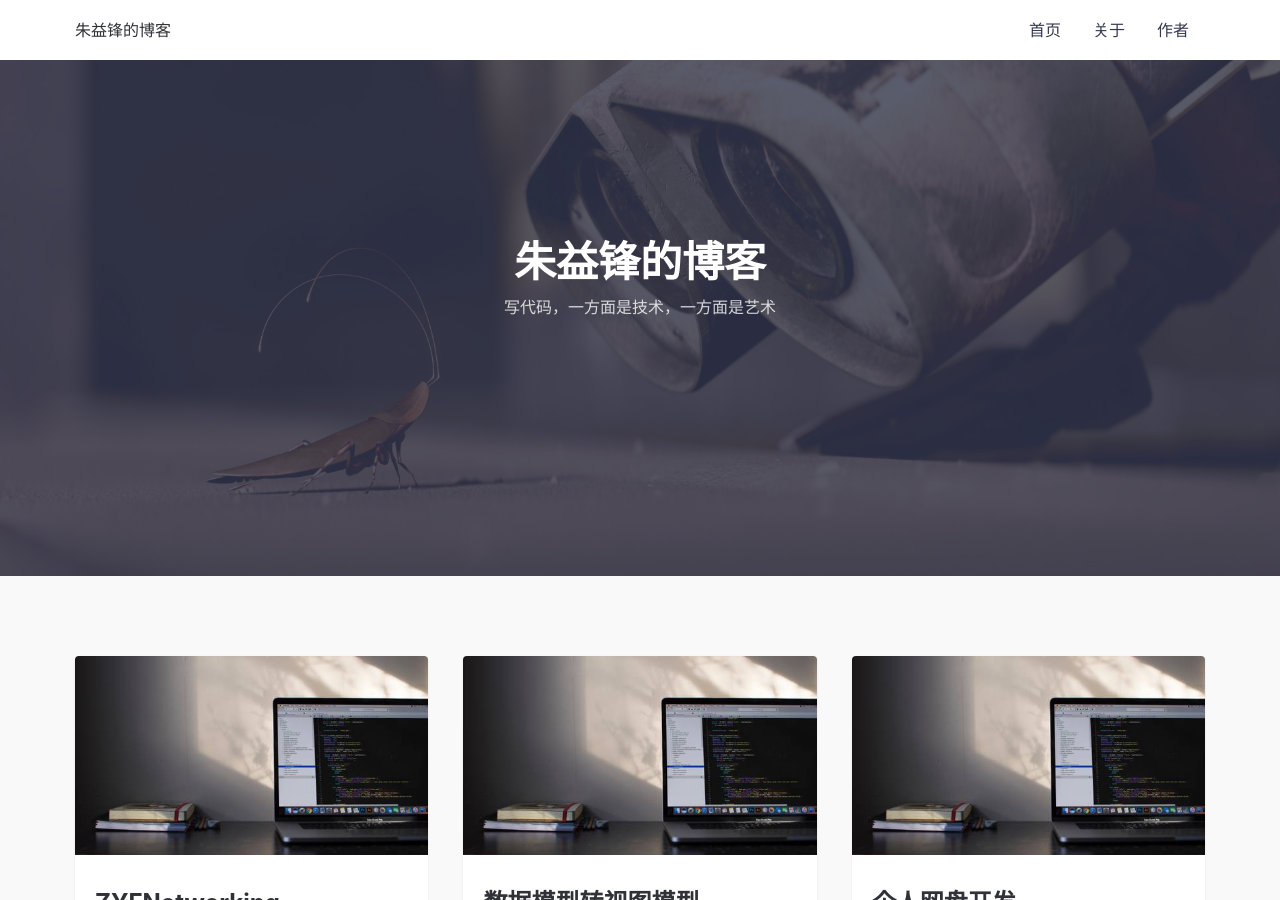
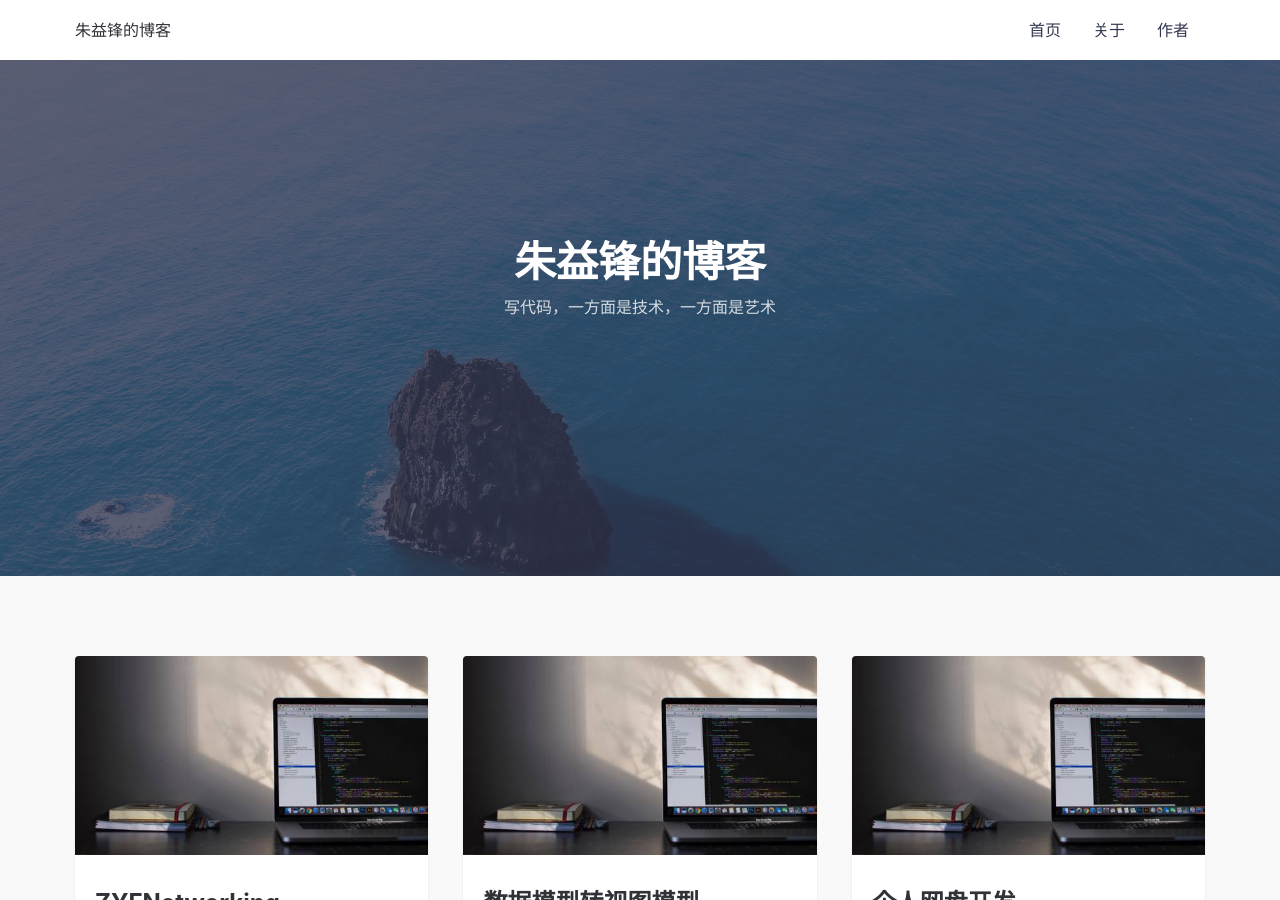
Before and after one commit to zyfilife/zyfilife.github.io, a Jekyll site: the page built from index.md, in a window 1280 px wide and 900 px high. Built offline with Jekyll 4.4.1, drawn with Linux system fonts in a browser that asks for light colours.

Commit message:
修改封面

```diff
--- a/_layouts/default.html
+++ b/_layouts/default.html
@@ -18,7 +18,7 @@
 
     {% include header.html %}
 
-    <div class="hero lazyload" data-bg="{{site.url}}/assets/img/posts/c1708b54409a1ee85f809547415b719a.jpg">
+    <div class="hero lazyload" data-bg="{{site.url}}/assets/img/posts/sleek_lg.jpg">
       <div class="hero__wrap">
         <h1 class="hero__title">朱益锋的博客</h1>
         <p class="hero__meta">写代码，一方面是技术，一方面是艺术</p>
```
